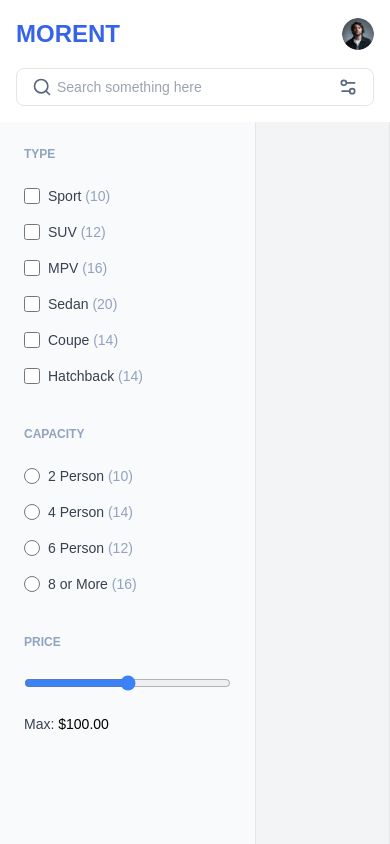
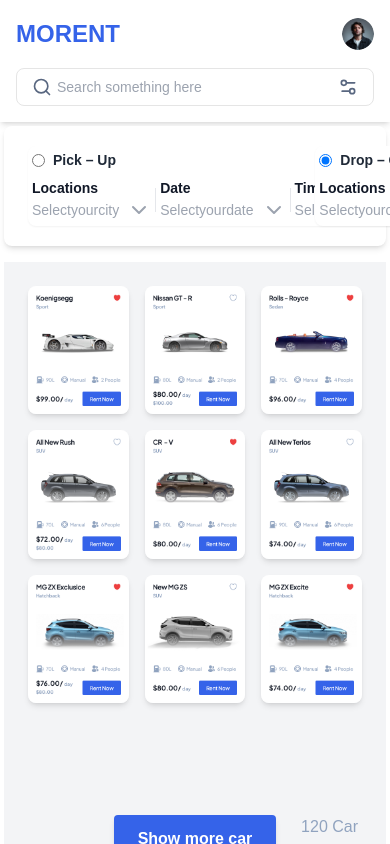
Before and after one commit to AlishhShahid/UIUX_Hackathon, a Next.js app: page /category in a window 390 px wide. Shown: the top 844 px of the page. Built offline with nearby package versions, Linux system fonts and the light colour scheme.

Commit message:
Update SideBar.tsx

```diff
--- a/app/components/SideBar.tsx
+++ b/app/components/SideBar.tsx
@@ -2,10 +2,11 @@
 
 const SideBar = () => {
   return (
-    <div className="w-64 p-6 bg-gray-50 border-r border-gray-200 h-screen">
-
+    <div className="w-64 p-6 bg-gray-50 border-r border-gray-200 h-screen hidden sm:block ">
       <div>
-        <h3 className="text-xs font-semibold text-[#90A3BF] mb-6 uppercase">Type</h3>
+        <h3 className="text-xs font-semibold text-[#90A3BF] mb-6 uppercase">
+          Type
+        </h3>
         <ul className="space-y-4">
           {[
             { label: "Sport", count: 10 },
@@ -22,7 +23,8 @@
                   className="h-4 w-4 text-blue-500 border-gray-300 rounded focus:ring-blue-400"
                 />
                 <span className="ml-2 text-sm text-gray-700 font-medium">
-                  {type.label} <span className="text-[#90A3BF]">({type.count})</span>
+                  {type.label}{" "}
+                  <span className="text-[#90A3BF]">({type.count})</span>
                 </span>
               </label>
             </li>
```
